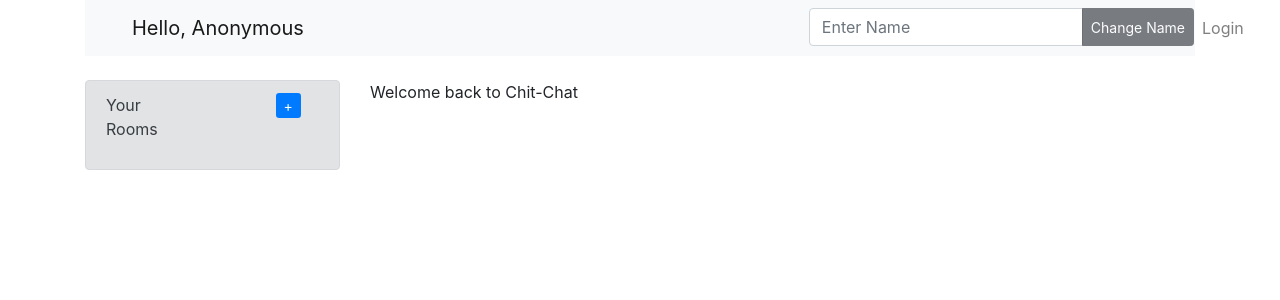
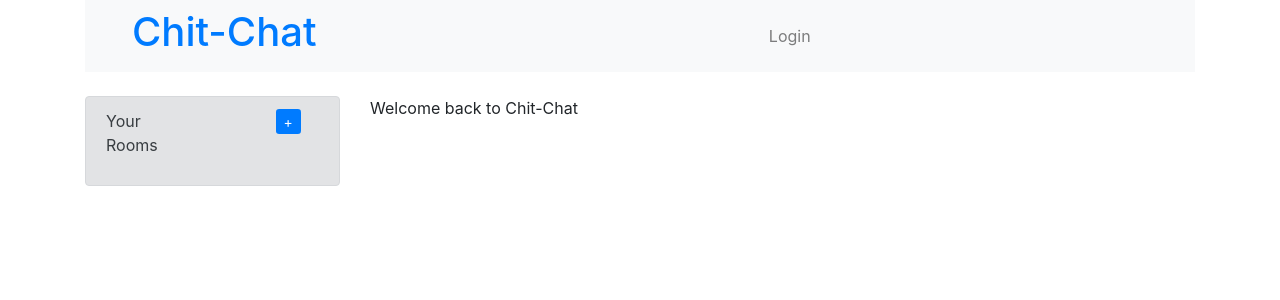
Before and after one commit to LuisLReyes/chitchat, a React (Create React App) app in the folder client/: page / in a window 1280 px wide. Shown: the top 300 px of the page. Built offline with nearby package versions, Linux system fonts and the light colour scheme.

Commit message:
Moved name change to room only

```diff
--- a/client/src/App.js
+++ b/client/src/App.js
@@ -5,7 +5,7 @@ import "bootstrap/dist/css/bootstrap.min.css";
 
 import elementLogin from "./components/login.component";
 import elementHome from "./components/home.component";
-import elementAddRoom from "./components/addroom.component";
+import elementRooms from "./components/addroom.component";
 import elementNewRoom from "./components/newroom.component";
 import elementRoom from "./components/room.component";
 import elementOne from "./components/element-one.component";
@@ -32,8 +32,7 @@ class App extends Component {
       loggedIn:false,
 		}
 
-    this.changeName = this.changeName.bind(this);
-    this.setName = this.setName.bind(this);
+
 
     console.log("Checking for logged in user in App.js...");
     console.log(JSON.parse(localStorage.getItem('user')));
@@ -41,17 +40,9 @@ class App extends Component {
   }
 
 
-  changeName(event){
-    this.setState({
-      name_element: event.target.value
-    });
-  }
 
-  setName(){
-    this.setState({
-      name: this.state.name_element
-    });
-  }
+
+
 
   render() {
     return (
@@ -63,16 +54,11 @@ class App extends Component {
               {/*<img src={} width="30" height="30" alt="google.com" />*/}
             </a>
               <div className="col-7">
-                <Link to="/" className="navbar-brand">Hello, {this.state.name}</Link>
+                <h1><Link to="/rooms" >Chit-Chat</Link></h1>
               </div>
               <div className="col-6 collapse navbar-collapse">
                 <ul className="navbar-nav mr-auto">
-                    <li className="navbar-item">
-                      <div className="input-group">
-                        <input type="text" className="form-control ml-5" value={this.state.name_element} onChange={this.changeName} placeholder="Enter Name" />
-                        <div className="input-group-append"><button onClick={this.setName} disabled={!this.state.name_element} className="btn btn-dark btn-sm">Change Name</button></div>
-                      </div>
-                    </li>
+
                     <li className="navbar-item">
                       <Link to="/login" className="nav-link">Login</Link>
                     </li>
@@ -98,7 +84,7 @@ class App extends Component {
             <div className="col-8">
               <Route path="/" exact component={elementHome} />
               <Route path="/login" component={elementLogin} />
-              <Route path="/addroom" component={elementAddRoom} />
+              <Route path="/rooms" component={elementRooms} />
               <Route path="/testing" component={elementOne} />
               <Route path="/newroom" component={elementNewRoom} />
               <Route path="/room/:id" component={elementRoom} />
--- a/client/src/components/room.component.js
+++ b/client/src/components/room.component.js
@@ -27,8 +27,12 @@ export default class ElementSix extends Component {
         message:'',
         user: temp,
         //Used to test tick
-        seconds : 0
+        seconds : 0,
+        name_element:''
       }
+
+      this.changeName = this.changeName.bind(this);
+      this.setName = this.setName.bind(this);
 
   }
   //Tick function that goes off every X milliseconds that are specified in componentDidMount()
@@ -70,6 +74,19 @@ export default class ElementSix extends Component {
       console.log(this.state.message);
       this.setState({message: ''})
   }
+
+  changeName(event){
+    this.setState({
+      name_element: event.target.value
+    });
+  }
+
+  setName(){
+    this.setState({
+      user: this.state.name_element
+    });
+  }
+
   //Helper function to get group information
   GetGroupFromUrl(passedId){
     axios.get('https://chit-chat-4331.herokuapp.com/chatroom/'+passedId )
@@ -101,11 +118,17 @@ export default class ElementSix extends Component {
       render(){
         return(
           <div>
-              <div className="chatBox">
+            <div className="input-group">
+              <input type="text" className="form-control ml-5" value={this.state.name_element} onChange={this.changeName} placeholder="Enter Name" />
+              <div className="input-group-append"><button onClick={this.setName} disabled={!this.state.name_element} className="btn btn-dark btn-sm">Change Name</button></div>
+            </div>
+
+
+            <div className="chatBox">
                   {this.chat}
-              </div>
-              <input className="form-control" type="text" ref={this.textInput} value={this.state.message} onChange={this.handleChange}/>
-              <button className="btn btn-primary btn-block" onClick={this.handleSubmit}>Send</button>
+            </div>
+            <input className="form-control" type="text" ref={this.textInput} value={this.state.message} onChange={this.handleChange}/>
+            <button className="btn btn-primary btn-block" onClick={this.handleSubmit}>Send</button>
           </div>
         )
       }
```
